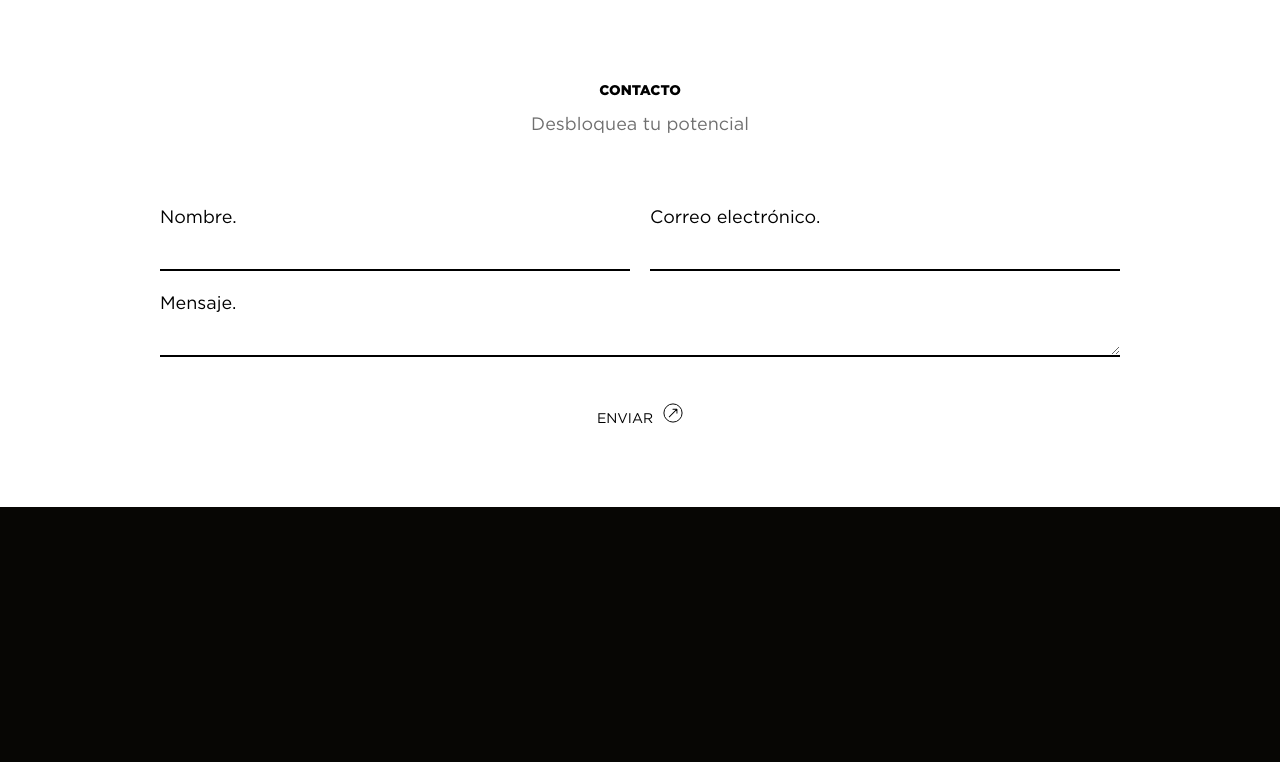
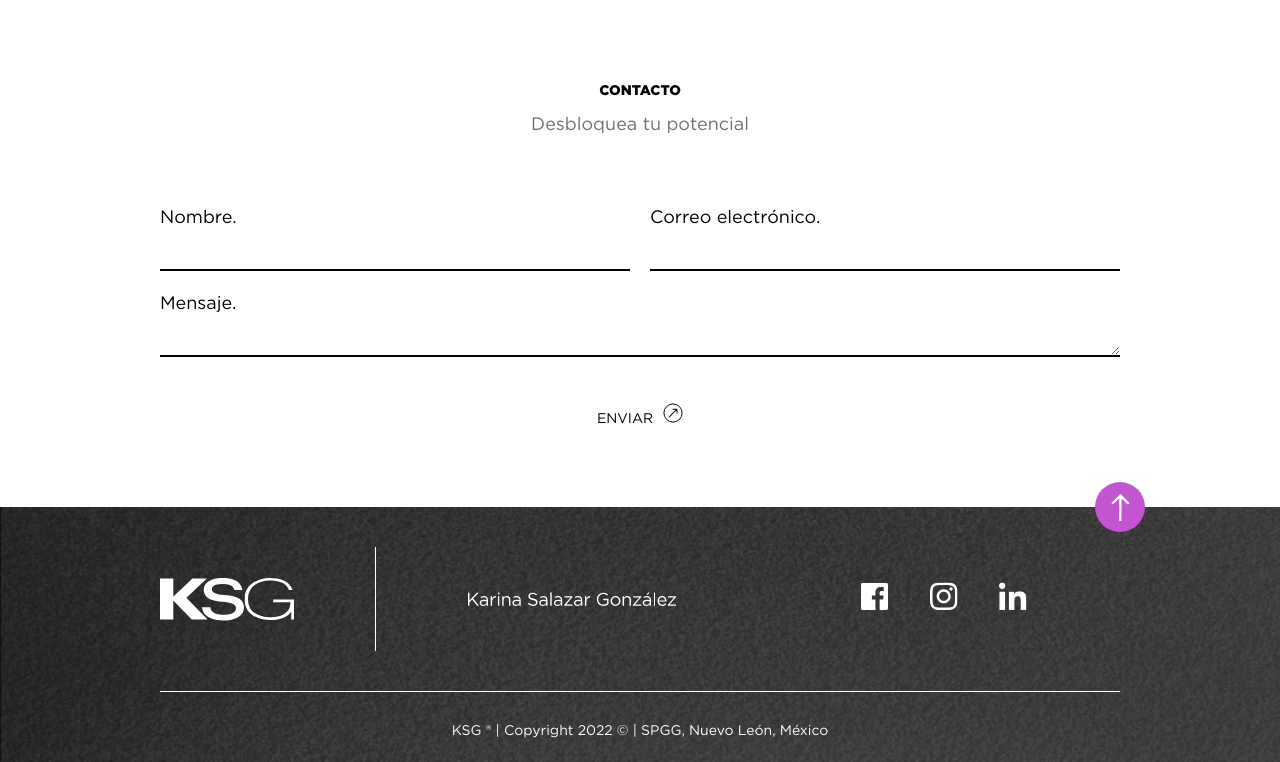
Before and after one commit to angelicarubio/ksg, a PHP site: page / in a window 1280 px wide. Shown: the part 4360-5122 px from the top of the page. Before the commit the page ends 4867 px from the top, so only its background shows below. Run offline with PHP 8.4, Linux system fonts and the light colour scheme.

Commit message:
Add footer section

```diff
--- a/assets/js/common.js
+++ b/assets/js/common.js
@@ -1,6 +1,8 @@
 $(document).ready(function() {
   toggleTab();
   initTimeline();
+  setCurrentYear();
+  backToTop();
 });
 
 function toggleTab() {
@@ -61,3 +63,15 @@ function setTimelineContent(carousel) {
   content.find('p').html(slide.attr('data-description'));
   content.find('h2').html(slide.attr('data-subtitle'));
 }
+
+function setCurrentYear() {
+  $('.year').text(new Date().getFullYear());
+}
+
+function backToTop() {
+  $('.to-top').click(function() {
+    const body = $('html, body');
+
+    body.stop().animate({ scrollTop: 0 }, 1900, 'swing');;
+  });
+}
--- a/assets/styles/app.css
+++ b/assets/styles/app.css
@@ -550,4 +550,57 @@ section.landing__contact .l-main-wrapper form button[type=submit] {
   margin: 20px auto 0 auto;
 }
 
+footer {
+  background-image: url(/assets/img/landing/img_footer-bg.png);
+  background-size: cover;
+}
+footer .l-main-wrapper {
+  position: relative;
+}
+footer .l-main-wrapper .to-top {
+  position: absolute;
+  top: 0;
+  right: 0;
+  transform: translate(50%, -50%);
+  display: flex;
+  justify-content: center;
+  align-items: center;
+  width: 50px;
+  height: 50px;
+  border-radius: 50%;
+  background-color: #C355D0;
+}
+footer .l-main-wrapper .wrapper {
+  display: flex;
+  align-items: center;
+  padding: 40px 0;
+  border-bottom: 1px solid #FFF;
+}
+footer .l-main-wrapper .wrapper aside {
+  display: flex;
+  align-items: center;
+}
+footer .l-main-wrapper .wrapper aside:first-of-type {
+  border-right: 1px solid #FFF;
+  padding: 30px 80px 30px 0;
+}
+footer .l-main-wrapper .wrapper aside:last-of-type {
+  width: 100%;
+  justify-content: space-around;
+}
+footer .l-main-wrapper .wrapper aside:last-of-type .social {
+  display: grid;
+  align-items: center;
+  grid-template-columns: repeat(3, 1fr);
+  grid-column-gap: 40px;
+}
+footer .l-main-wrapper .legal {
+  padding: 17px 0 11px 0;
+}
+footer .l-main-wrapper .legal p {
+  font-size: 14px;
+  line-height: 14px;
+  text-align: center;
+}
+
 /*# sourceMappingURL=app.css.map */
--- a/assets/styles/app.scss
+++ b/assets/styles/app.scss
@@ -22,3 +22,4 @@
 @import 'theme/landing/timeline';
 @import 'theme/landing/quotes';
 @import 'theme/landing/contact';
+@import 'theme/landing/footer';
--- /dev/null
+++ b/assets/styles/theme/landing/_footer.scss
@@ -0,0 +1,52 @@
+footer {
+  background-image: url(/assets/img/landing/img_footer-bg.png);
+  background-size: cover;
+  .l-main-wrapper {
+    position: relative;
+    .to-top {
+      position: absolute;
+      top: 0;
+      right: 0;
+      transform: translate(50%, -50%);
+      display: flex;
+      justify-content: center;
+      align-items: center;
+      width: 50px;
+      height: 50px;
+      border-radius: 50%;
+      background-color: $primary;
+    }
+    .wrapper {
+      display: flex;
+      align-items: center;
+      padding: 40px 0;
+      border-bottom: 1px solid #FFF;
+      aside {
+        display: flex;
+        align-items: center;
+        &:first-of-type {
+          border-right: 1px solid #FFF;
+          padding: 30px 80px 30px 0;
+        }
+        &:last-of-type {
+          width: 100%;
+          justify-content: space-around;
+          .social {
+            display: grid;
+            align-items: center;
+            grid-template-columns: repeat(3, 1fr);
+            grid-column-gap: 40px;
+          }
+        }
+      }
+    }
+    .legal {
+      padding: 17px 0 11px 0;
+      p {
+        font-size: 14px;
+        line-height: 14px;
+        text-align: center;
+      }
+    }
+  }
+}
--- a/partials/common/_footer.php
+++ b/partials/common/_footer.php
@@ -1,3 +1,33 @@
+<footer>
+  <div class="l-main-wrapper">
+    <button type="button" class="to-top">
+      <img src="/assets/img/icons/ic_arrow_white.svg" alt="Volver arriba">
+    </button>
+    <div class="wrapper">
+      <aside>
+        <img src="/assets/img/landing/logo_ksg_white.svg" alt="KSG">
+      </aside>
+      <aside>
+        <img src="/assets/img/landing/logo_white.svg" alt="Karina Salazar González">
+        <div class="social">
+          <a href="#">
+            <img src="/assets/img/icons/ic_facebook_white.svg" alt="Facebook">
+          </a>
+          <a href="#">
+            <img src="/assets/img/icons/ic_instagram_white.svg" alt="Instagram">
+          </a>
+          <a href="#">
+            <img src="/assets/img/icons/ic_linkedin_white.svg" alt="LinkedIn">
+          </a>
+        </div>
+      </aside>
+    </div>
+    <div class="legal">
+      <p>KSG ® | Copyright <span class="year"></span> © | SPGG, Nuevo León, México</p>
+    </div>
+  </div>
+</footer>
+
 <script src="https://cdnjs.cloudflare.com/ajax/libs/jquery/3.4.1/jquery.min.js"></script>
 <script type="text/javascript" src="//cdn.jsdelivr.net/npm/slick-carousel@1.8.1/slick/slick.min.js"></script>
 <script src="/assets/js/common.js"></script>
```
Also changed, not shown: assets/img/icons/ic_arrow_white.svg (added), assets/img/icons/ic_facebook_white.svg (added), assets/img/icons/ic_instagram_white.svg (added), assets/img/icons/ic_linkedin_white.svg (added), assets/img/landing/img_footer-bg.png (added), assets/img/landing/logo_ksg_white.svg (added), assets/styles/layout/_col-wrapper.scss (renamed from assets/styles/layout/col-wrapper.scss), assets/styles/layout/_main-wrapper.scss (renamed from assets/styles/layout/main-wrapper.scss), 1 other file.
